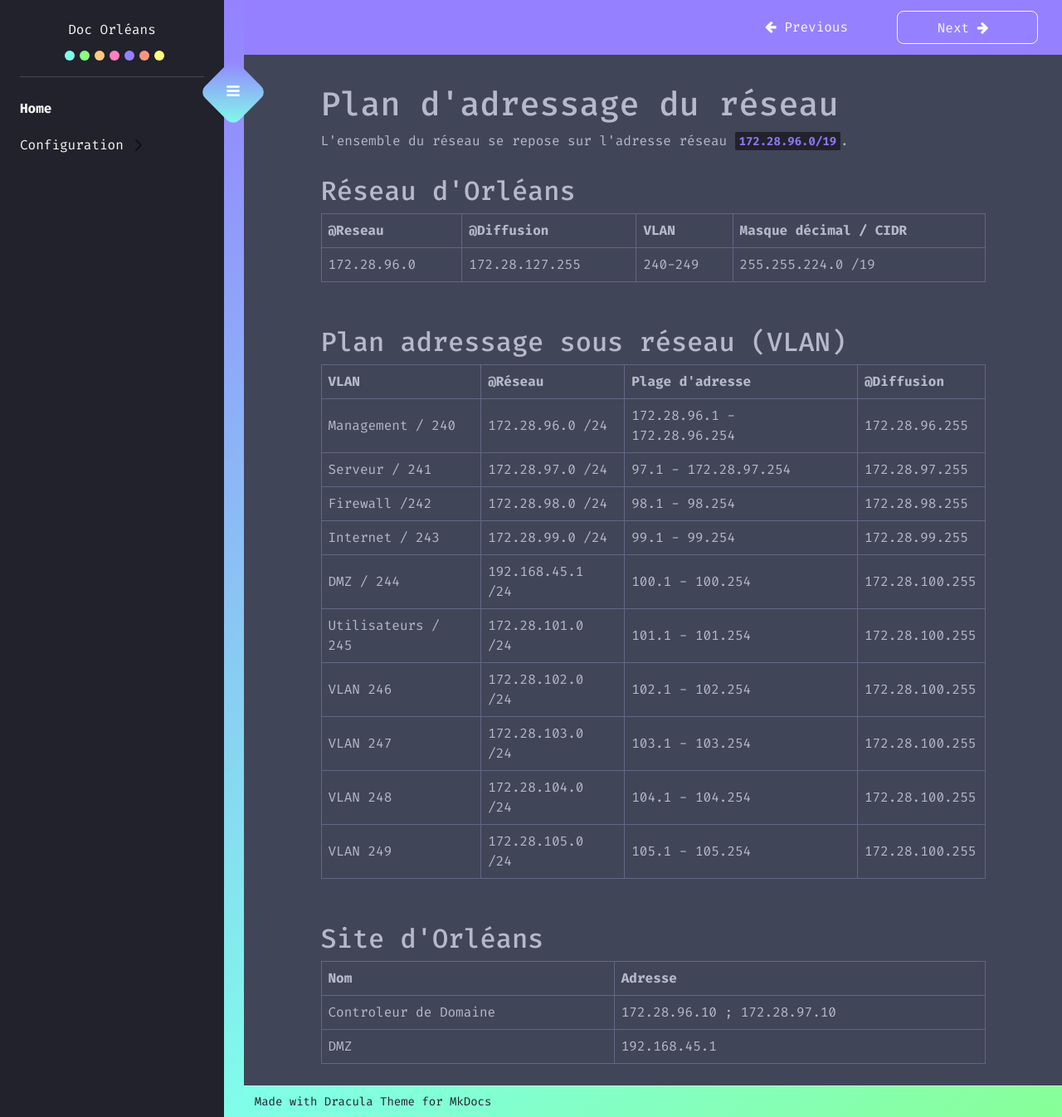
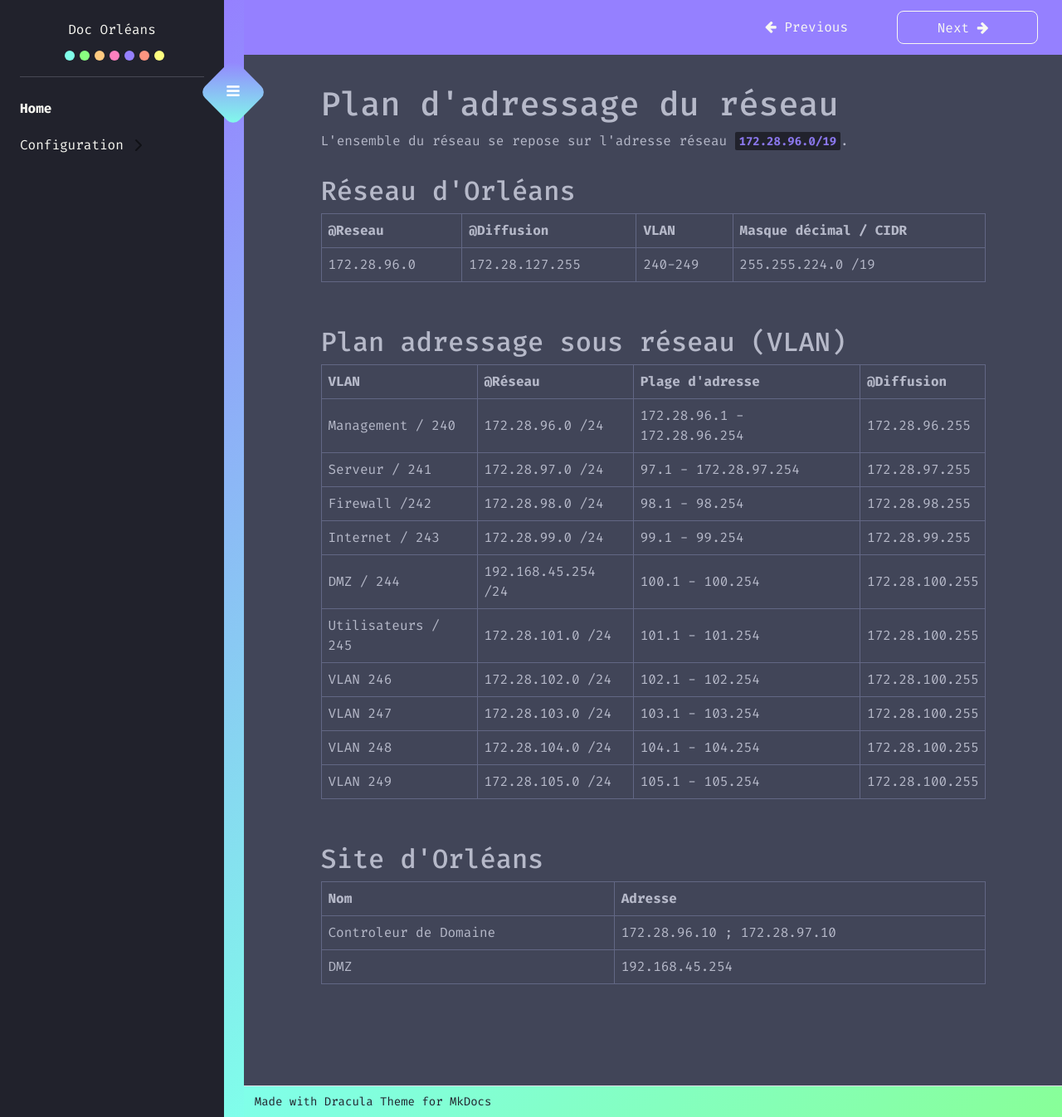
Before and after one commit to eRaETatsuya/OrleansSIO.github.io, an MkDocs documentation site: the page built from docs/index.md, in a window 1280 px wide and 1346 px high. Shown: the whole window at 83% size. Built offline with MkDocs 1.6.1 and Material for MkDocs 9.7.7, drawn with Linux system fonts in a browser that asks for light colours.

Commit message:
Update index.md

```diff
--- a/docs/index.md
+++ b/docs/index.md
@@ -18,7 +18,7 @@
 |  Serveur / 241 | 172.28.97.0 /24| 97.1 - 172.28.97.254 |172.28.97.255|
 |  Firewall /242 |  172.28.98.0 /24 | 98.1 - 98.254 |172.28.98.255|
 |  Internet / 243 |  172.28.99.0 /24 | 99.1 - 99.254 | 172.28.99.255 |
-|  DMZ / 244 | 192.168.45.1 /24 | 100.1 - 100.254 | 172.28.100.255 |
+|  DMZ / 244 | 192.168.45.254 /24 | 100.1 - 100.254 | 172.28.100.255 |
 |  Utilisateurs / 245 | 172.28.101.0 /24 | 101.1 - 101.254 | 172.28.100.255 |
 |  VLAN 246 | 172.28.102.0 /24 | 102.1 - 102.254 | 172.28.100.255 |
 |  VLAN 247 | 172.28.103.0 /24 | 103.1 - 103.254 | 172.28.100.255 |
@@ -31,4 +31,4 @@
 | Nom | Adresse |
 |-----------|---------|
 |Controleur de Domaine|172.28.96.10 ; 172.28.97.10|
-|DMZ|192.168.45.1|
+|DMZ|192.168.45.254|
```
